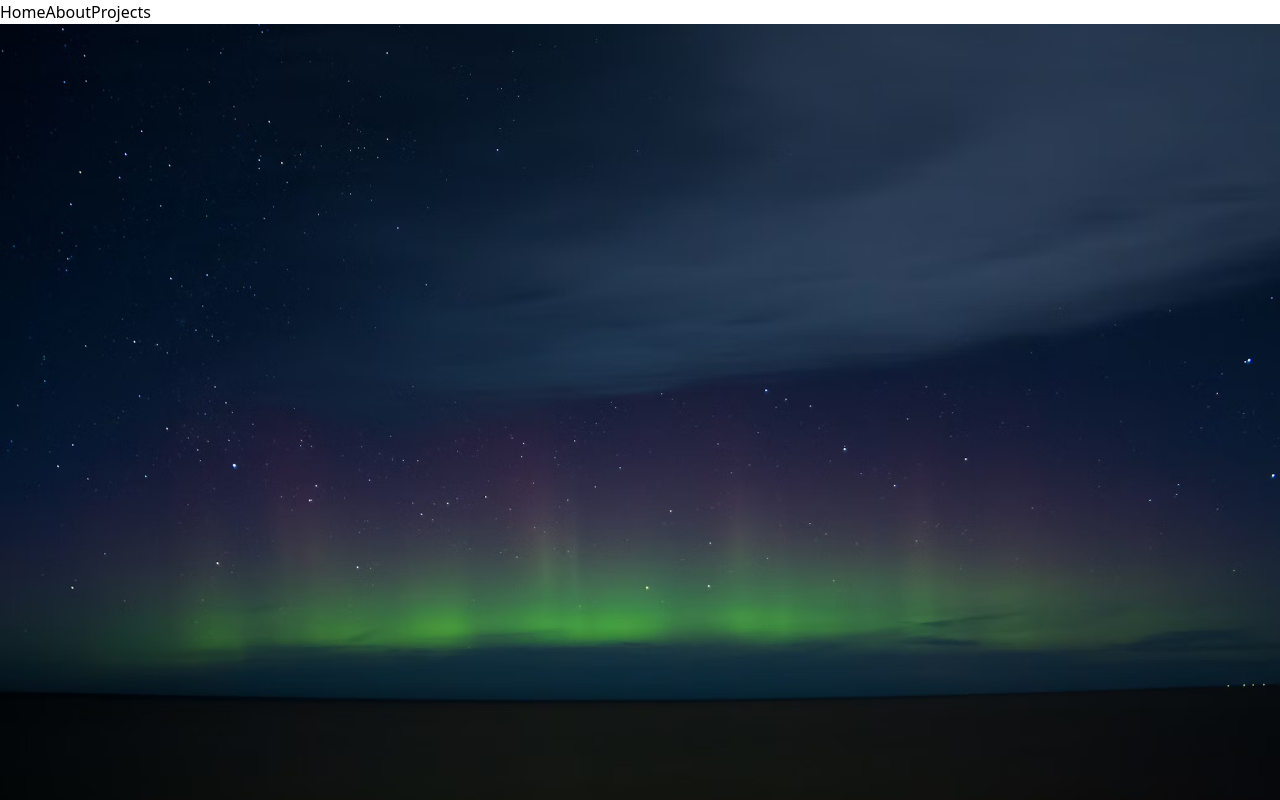
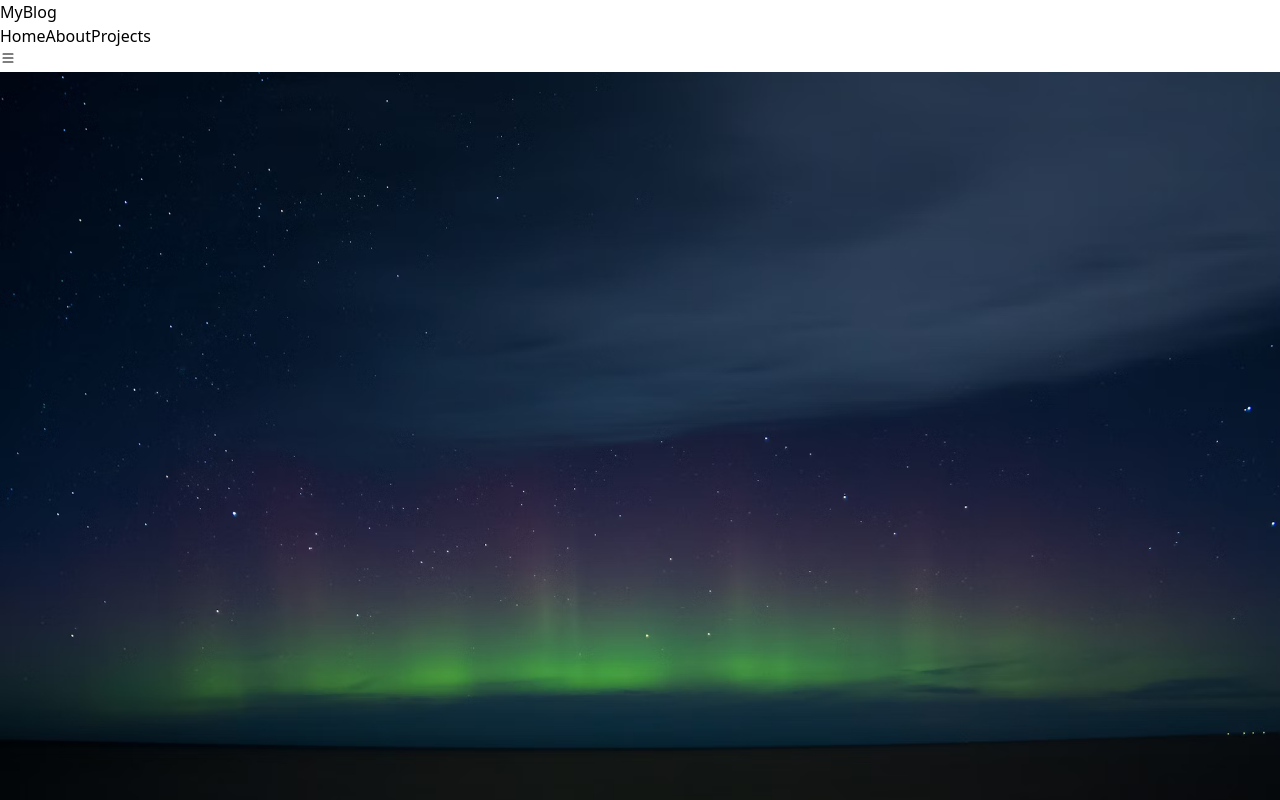
Before and after one commit to Veerendra-Prasad/React-Project, a React (Vite) app: page / in a window 1280 px wide. Shown: the top 800 px of the page. Built offline with nearby package versions, Linux system fonts and the light colour scheme.

Commit message:
Added Sidebar

```diff
--- a/package.json
+++ b/package.json
@@ -10,6 +10,7 @@
     "preview": "vite preview"
   },
   "dependencies": {
+    "bootstrap-icons": "^1.11.3",
     "react": "^18.3.1",
     "react-dom": "^18.3.1",
     "react-router-dom": "^6.26.1"
--- a/src/components/1-Todo-list/Todo.jsx
+++ b/src/components/1-Todo-list/Todo.jsx
@@ -36,7 +36,7 @@ function Todo() {
           ref={refContainer}
         />
         <button
-          className="border-2 border-gray-600 bg-gray-500 text-white w-16 h-8 rounded-md"
+          className="btn"
           onClick={additem}
         >
           Add
--- a/src/components/About.jsx
+++ b/src/components/About.jsx
@@ -2,7 +2,7 @@ import React from "react";
 
 function About() {
   return (
-    <div className="w-full h-screen sm:h-screen bg-gray-700 text-white">
+    <div className="w-full h-full sm:h-screen bg-gray-700 text-white">
       <h1 className="p-4 font-semibold text-4xl border-b-4 rounded-lg">
         About
       </h1>
--- /dev/null
+++ b/src/components/Context.jsx
@@ -0,0 +1,25 @@
+import React, { useContext, useState } from "react";
+const Appcontext = React.createContext();
+
+const AppProvider = ({ children }) => {
+  const [showsidebar, setShowSidebar] = useState(false);
+
+  function show() {
+    setShowSidebar(true);
+  }
+
+  function hide() {
+    setShowSidebar(false);
+  }
+  return (
+    <Appcontext.Provider value={{showsidebar,show,hide}}>
+      {children}
+    </Appcontext.Provider>
+  );
+};
+
+const useGlobalContext = () => {
+  return useContext(Appcontext);
+};
+
+export { AppProvider, useGlobalContext };
--- a/src/components/First.jsx
+++ b/src/components/First.jsx
@@ -1,15 +1,15 @@
-import React from "react";
+import React, { useContext } from "react";
 import photo from "../assets/space-3.avif";
 import { Link } from "react-router-dom";
 import personalphoto from "../assets/passport-photo.jpeg";
 
 function First() {
   return (
-    <div className="w-full">
+    <div className="w-full h-screen">
       <div className="-z-50 absolute w-full h-full overflow-hidden">
-        <img src={photo} className="h-screen w-full object-cover"/>
+        <img src={photo} className="h-full w-full object-cover" />
       </div>
-      <div className="w-full h-screen flex flex-col gap-10 sm:flex-row  ">
+      <div className="w-full h-screen flex flex-col gap-10 sm:flex-row">
         <div className="w-full h-2/6 sm:w-1/3 sm:h-full flex justify-start items-center">
           <div className="w-48 h-48 sm:w-72 sm:h-72 border-white border-2 rounded-full overflow-hidden mx-auto">
             <img src={personalphoto} />
--- a/src/components/Header.jsx
+++ b/src/components/Header.jsx
@@ -1,13 +1,49 @@
 import React from "react";
 import { Link } from "react-router-dom";
+import { useGlobalContext } from "./Context";
+import Sidebar from "./Sidebar";
 
 function Header() {
+  const { show, showsidebar } = useGlobalContext();
+
+  const styles = {
+    display: showsidebar ? "flex" : "none",
+  };
+
   return (
-    <div className="w-full h-16 bg-sky-300 flex justify-center items-center overflow-hidden">
-      <div className="min-w-full h-full flex justify-around items-center font-mono font-medium">
-        <Link to="/">Home</Link>
-        <Link to="/about">About</Link>
-        <Link to="/projects">Projects</Link>
+    <div>
+      <div className="w-full h-16 bg-sky-300 flex justify-end sm:justify-center items-center overflow-hidden">
+        <div className="w-2/3 h-full px-3 sm:text-2xl sm:-mt-1 sm:w-1/3 flex justify-start sm:justify-center items-center text-xl font-semibold">
+          MyBlog
+        </div>
+        <div className="hidden justify-around items-center font-mono font-medium sm:w-full sm:h-full sm:flex">
+          <Link to="/">Home</Link>
+          <Link to="/about">About</Link>
+          <Link to="/projects">Projects</Link>
+        </div>
+        <div className="w-1/3 h-full flex items-center justify-end sm:justify-center px-5">
+          <button className="w-9 h-9 flex justify-center items-center border-2 border-black rounded-md hover:text-white hover:bg-black hover:border-white bg-slate-200" onClick={show}>
+            <svg
+              xmlns="http://www.w3.org/2000/svg"
+              width="16"
+              height="16"
+              fill="currentColor"
+              class="bi bi-list"
+              viewBox="0 0 16 16"
+            >
+              <path
+                fill-rule="evenodd"
+                d="M2.5 12a.5.5 0 0 1 .5-.5h10a.5.5 0 0 1 0 1H3a.5.5 0 0 1-.5-.5m0-4a.5.5 0 0 1 .5-.5h10a.5.5 0 0 1 0 1H3a.5.5 0 0 1-.5-.5m0-4a.5.5 0 0 1 .5-.5h10a.5.5 0 0 1 0 1H3a.5.5 0 0 1-.5-.5"
+              />
+            </svg>
+          </button>
+        </div>
+      </div>
+      <div
+        style={styles}
+        className="w-full h-full absolute backdrop-blur-md justify-end"
+      >
+        <Sidebar />
       </div>
     </div>
   );
--- /dev/null
+++ b/src/components/Sidebar.jsx
@@ -0,0 +1,34 @@
+import React from "react";
+import { useGlobalContext } from "./Context";
+
+function Sidebar() {
+  const { hide } = useGlobalContext();
+  return (
+    <div className="bg-slate-100 absolute sm:w-1/3 w-full h-2/4 rounded-b-md">
+      <div className="w-full h-1/3 flex justify-around items-center px-10">
+        <h2 className="font-semibold text-lg">MyBlog</h2>
+        <button
+          className="w-7 h-7 border-2 border-black rounded-md text-white bg-sky-500 ml-auto"
+          onClick={hide}
+        >
+          X
+        </button>
+      </div>
+      <div className="h-2/3 pt-5">
+        <ul className="w-full flex flex-col gap-4 justify-center items-center font-lg font-semibold">
+          <li className="w-full flex justify-center items-center hover:bg-sky-100 h-12">
+            <a href="/">Home</a>
+          </li>
+          <li className="w-full flex justify-center items-center hover:bg-sky-100 h-12">
+            <a href="/about">About</a>
+          </li>
+          <li className="w-full flex justify-center items-center hover:bg-sky-100 h-12">
+            <a href="/projects">Projects</a>
+          </li>
+        </ul>
+      </div>
+    </div>
+  );
+}
+
+export default Sidebar;
--- a/src/main.jsx
+++ b/src/main.jsx
@@ -1,13 +1,16 @@
-import { StrictMode } from 'react'
-import { createRoot } from 'react-dom/client'
-import { BrowserRouter } from 'react-router-dom'
-import App from './App.jsx'
-import './index.css'
+import { StrictMode } from "react";
+import { createRoot } from "react-dom/client";
+import { BrowserRouter } from "react-router-dom";
+import { AppProvider } from "./components/Context.jsx";
+import App from "./App.jsx";
+import "./index.css";
 
-createRoot(document.getElementById('root')).render(
-  <BrowserRouter >
-  <StrictMode>
-    <App />
-  </StrictMode>
-  </BrowserRouter>,
-)
+createRoot(document.getElementById("root")).render(
+  <BrowserRouter>
+    <StrictMode>
+      <AppProvider>
+        <App />
+      </AppProvider>
+    </StrictMode>
+  </BrowserRouter>
+);
```
Also changed, not shown: src/App.jsx (+10 -10 lines), src/components/NavBar.jsx (+5 -5 lines), 1 other file (tests, documents, lock files or other folders).
